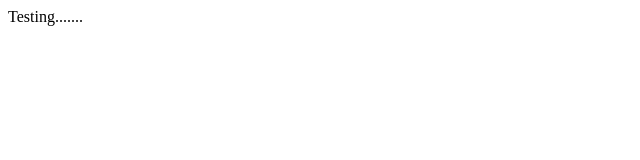
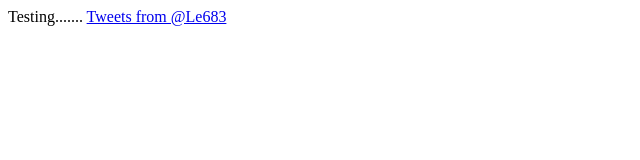
Before and after one commit to lepakko683/lepakko683.github.io, a plain HTML site: page index.html in a window 1280 px wide. Shown: the whole page, without its empty margins (0-640 px from the left). Drawn offline with Linux system fonts and the light colour scheme.

Commit message:
Testing...

```diff
--- a/index.html
+++ b/index.html
@@ -8,5 +8,19 @@
 
 	<body>
 		Testing.......
+		<a class="twitter-timeline"  href="https://twitter.com/Le683" data-widget-id="477149812190490624">Tweets from @Le683</a>
+    <script>
+		!function(d,s,id){
+			var js,fjs=d.getElementsByTagName(s)[0],p=/^http:/.test(d.location)?'http':'https';
+			if(!d.getElementById(id)){
+				js=d.createElement(s);
+				js.id=id;
+				js.src=p+"://platform.twitter.com/widgets.js";
+				fjs.parentNode.insertBefore(js,fjs);
+			}
+		}(document,"script","twitter-wjs");
+	</script>
+
+
 	</body>
 </html>
```
